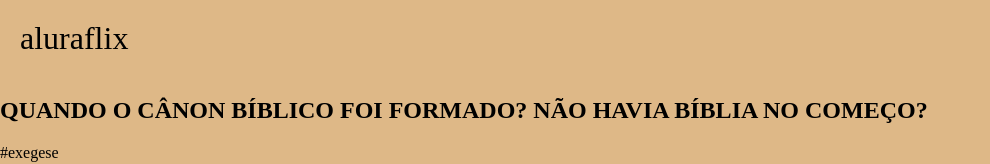
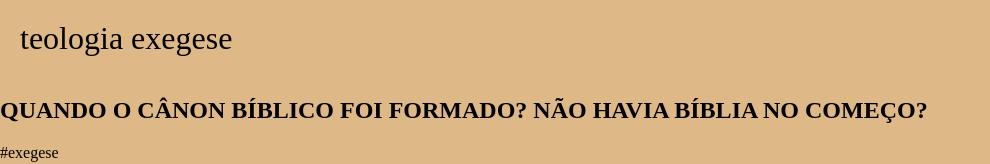
Before and after one commit to J0RG3-LAB/teologia-para-ver, a plain HTML site: page index.html in a window 1280 px wide. Shown: the top 164 px of the page, without its empty margins (0-990 px from the left). Drawn offline with Linux system fonts and the light colour scheme.

Commit message:
alterando alurafilx para teologia exegese

```diff
--- a/index.html
+++ b/index.html
@@ -2,12 +2,12 @@
 
 <head>
     <link rel="stylesheet" href="styles.css">
-    <title>aluraflix</title>
+    <title>teologia exegese</title>
 </head>
 
 <body>
 
-    <header>aluraflix</header>
+    <header>teologia exegese</header>
 
     <section>
         <div>
```
